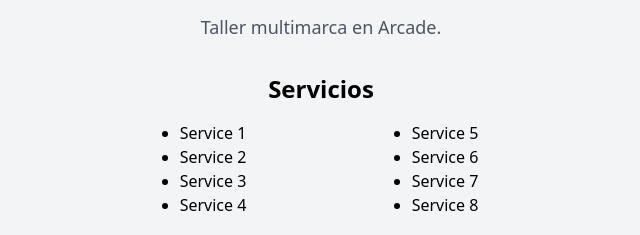
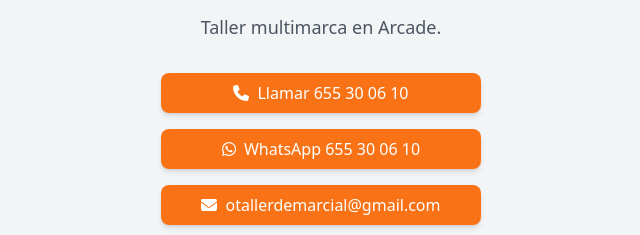
Before and after one commit to jorgeteixe/otallerdemarcial, a plain HTML site: page index.html in a window 1280 px wide. Shown: the part 155-390 px from the top of the page, without its empty margins (319-959 px from the left). Drawn offline with nearby package versions, Linux system fonts and the light colour scheme.

Commit message:
remove Servicios

```diff
--- a/index.html
+++ b/index.html
@@ -50,27 +50,6 @@
     <p class="text-gray-600 text-center text-lg max-w-md mx-auto mt-4">Taller multimarca en Arcade.</p>
 
 
-    <h2 class="text-2xl font-bold text-center mt-8">Servicios</h2>
-    <div class="grid grid-cols-2 gap-4 mt-4 mx-auto max-w-md">
-      <div class="flex justify-center">
-        <ul class="list-disc pl-4">
-          <li>Service 1</li>
-          <li>Service 2</li>
-          <li>Service 3</li>
-          <li>Service 4</li>
-        </ul>
-      </div>
-      <div class="flex justify-center">
-        <ul class="list-disc pl-4">
-          <li>Service 5</li>
-          <li>Service 6</li>
-          <li>Service 7</li>
-          <li>Service 8</li>
-        </ul>
-      </div>
-    </div>
-
-
     <!-- Buttons -->
     <div class="flex flex-col items-center mt-6">
       <a href="tel:+34655300610" class="flex items-center justify-center max-w-xs w-full my-2 py-2 px-4 bg-orange-500 text-white rounded-lg shadow-md hover:bg-orange-600">
```
